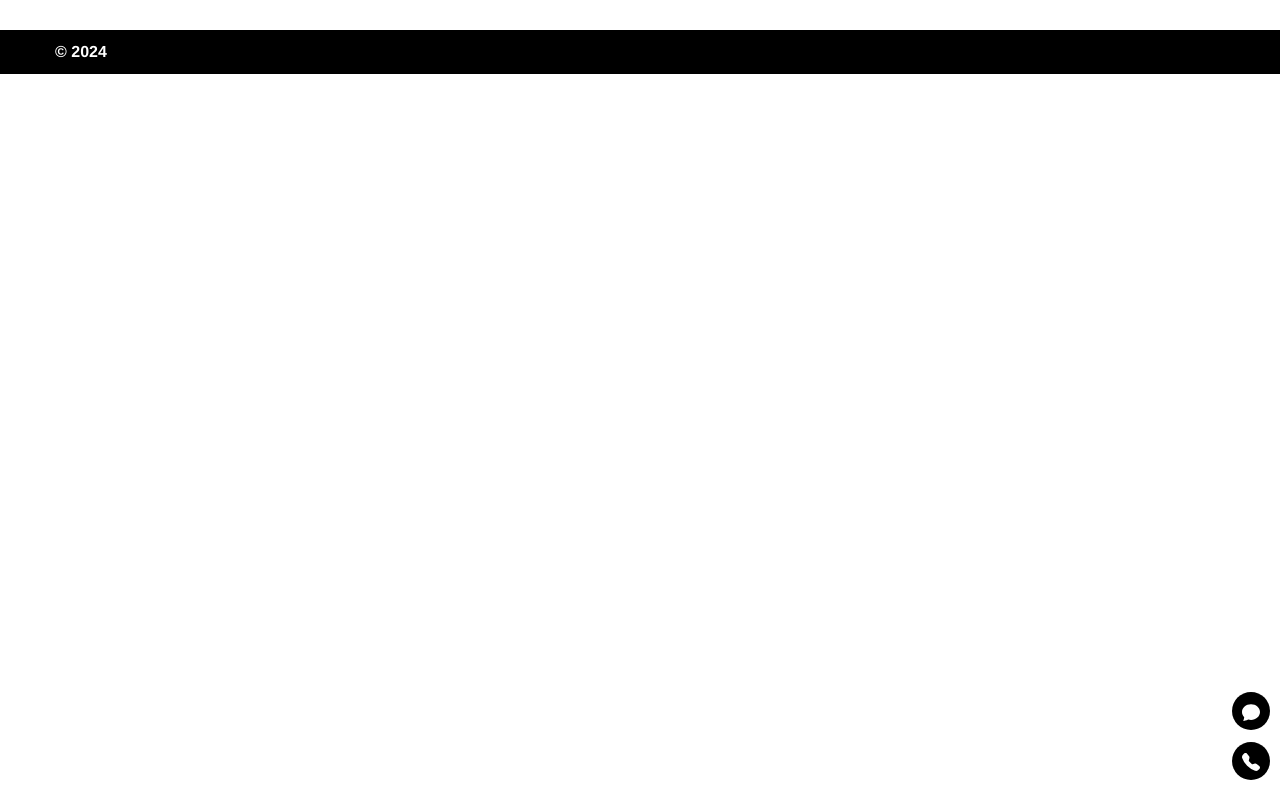
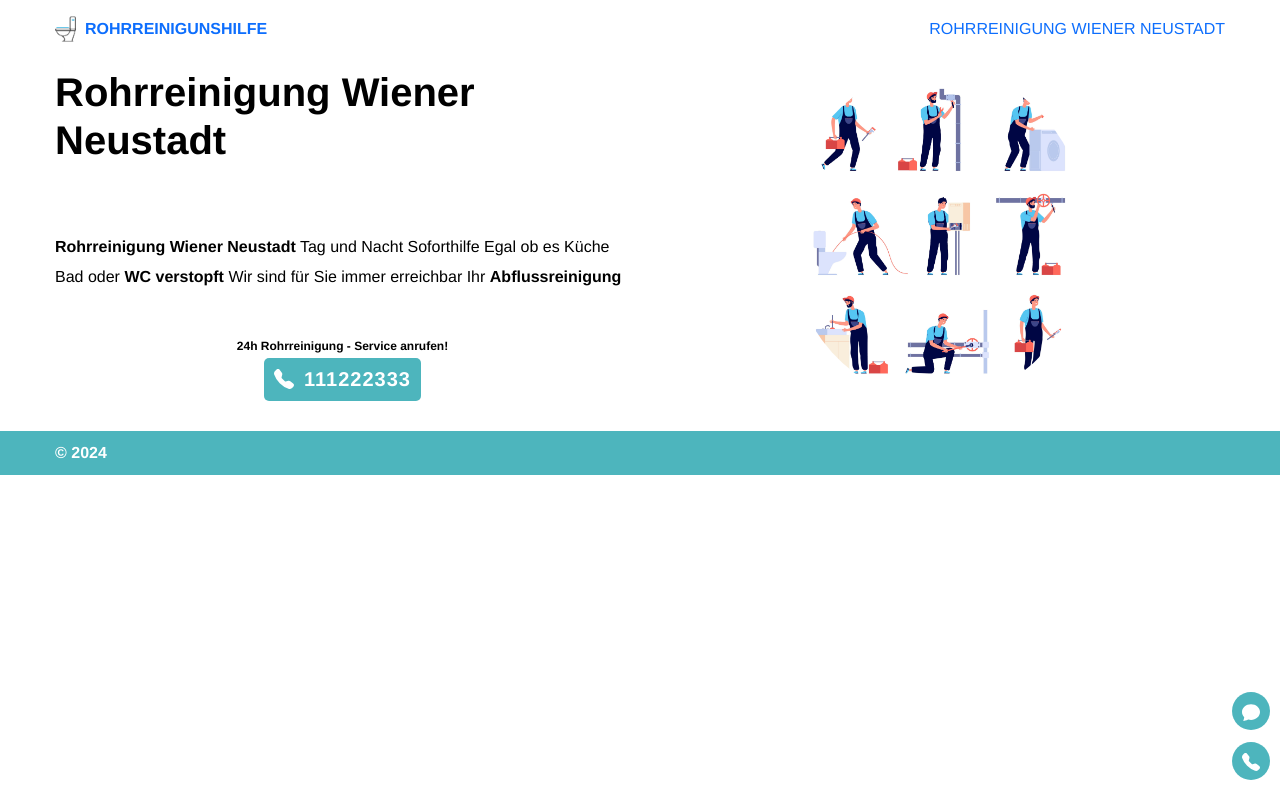
Before and after one commit to Igrok95Ronin/seo-at-sant-3, a website: page app/index.html in a window 1280 px wide. Drawn offline with Linux system fonts and the light colour scheme; files that its build step writes are made by us from their sources.

Commit message:
add: header

```diff
--- a/app/index.html
+++ b/app/index.html
@@ -28,7 +28,23 @@
             <div class="row">
                 <div class="col-12 container">
                     <div class="header__box">
-
+                        <div class="header top">
+                            <a class="header__logo" href="/">ROHRREINIGUNSHILFE</a>
+                             <a class="header__linkPage" href="./defaultpages/wiener-neustadt.html">ROHRREINIGUNG WIENER NEUSTADT</a>
+                        </div>
+                        <div class="header__bottom">
+                            <div class="header__left">
+                                <h1 class="header__title">Rohrreinigung Wiener Neustadt</h1>
+                                <p class="header__txt"><strong>Rohrreinigung Wiener Neustadt</strong> Tag und Nacht Soforthilfe Egal ob es Küche Bad oder <strong>WC verstopft</strong> Wir sind für Sie immer erreichbar Ihr <strong>Abflussreinigung</strong></p>
+                                <div class="header__btn-wrapper">
+                                    <span class="header__min-txt">24h Rohrreinigung - Service anrufen!</span>
+                                    <a class="header__btn" href="tel:+111222333"><span>111222333</span></a>
+                                </div>
+                            </div>
+                            <div class="header__right">
+                                <img class="header__img" src="./assets/img/mainFon.png" alt="Rohrreinigung Wiener Neustadt">
+                            </div>
+                        </div>
                     </div>
                 </div>
             </div>
@@ -48,10 +64,11 @@
                 </div>
             </div>
         </section>
-        <section class="forms">
 
-        </section>
 
+
+
+        <section class="forms"></section>
         <section class='btnFixedD'>
             <div class='btnFixedD__box'>
                 <a class="btnFixedD__btn addPhoneNumber" href="tel:+111222333"><img class="btnFixedD__img"
--- a/src/assets/scss/0_style.scss
+++ b/src/assets/scss/0_style.scss
@@ -114,16 +114,16 @@ body {
 }
 
 :root {
-    --mainColor: #000;
+    --mainColor: #4db5bd;
 }
 
 $btnColorFixed: var(--mainColor);
 
 @mixin h1Title {
-    color: #fff;
-    text-align: center;
+    color: #000;
     font-weight: 700;
-    font-size: clamp(36px, 5vw, 50px);
+    font-size: clamp(32px, 5vw, 40px);
+    margin-bottom: 20px;
 }
 @mixin h2Title {
     text-align: center;
@@ -139,6 +139,7 @@ $btnColorFixed: var(--mainColor);
     letter-spacing: 1px;
     color: #fff;
     transition: 0.3s;
+    border-radius: 5px;
     span {
         position: relative;
         &::before {
--- a/src/assets/scss/1_header.scss
+++ b/src/assets/scss/1_header.scss
@@ -0,0 +1,72 @@
+.header {
+    margin-top: 10px;
+}
+.header__box {
+}
+.top {
+    display: flex;
+    align-items: center;
+    justify-content: space-between;
+    gap: 20px;
+    margin-bottom: 30px;
+}
+.header__logo {
+    font-weight: 700;
+    position: relative;
+    padding-left: 30px;
+    &::before{
+        content: '';
+        position: absolute;
+        background-image: url("../img/logo.png");
+        background-repeat: no-repeat;
+        background-size: contain;
+        width: 25px;
+        height: 25px;
+        top: 50%;
+        transform: translateY(-50%);
+        left: 0;
+    }
+}
+.header__linkPage {
+}
+.header__bottom {
+    display: grid;
+    grid-template-columns: repeat(2,1fr);
+    gap: 20px;
+}
+.header__left {
+    display: flex;
+    flex-direction: column;
+    gap: 20px;
+    justify-content: space-between;
+}
+.header__title {
+    @include h1Title;
+}
+.header__txt {
+    line-height: 30px;
+}
+.header__btn-wrapper {
+    display: flex;
+    flex-direction: column;
+    align-items: center;
+    gap: 5px
+}
+.header__min-txt {
+    font-size: 12px;
+    font-weight: 700;
+}
+.header__btn {
+    @include btn;
+}
+.header__right {
+    max-width: 100%;
+    max-height: 100%;
+    text-align: center;
+}
+.header__img {
+    width: 100%;
+    height: 100%;
+    border-radius: 50%;
+    max-width: 300px;
+}
```
Also changed, not shown: src/index.html (+20 -3 lines), app/assets/css/style.min.css, app/assets/img/logo.png (added), app/assets/img/mainFon.png (added), src/assets/img/logo.png (added), 1 other file.
